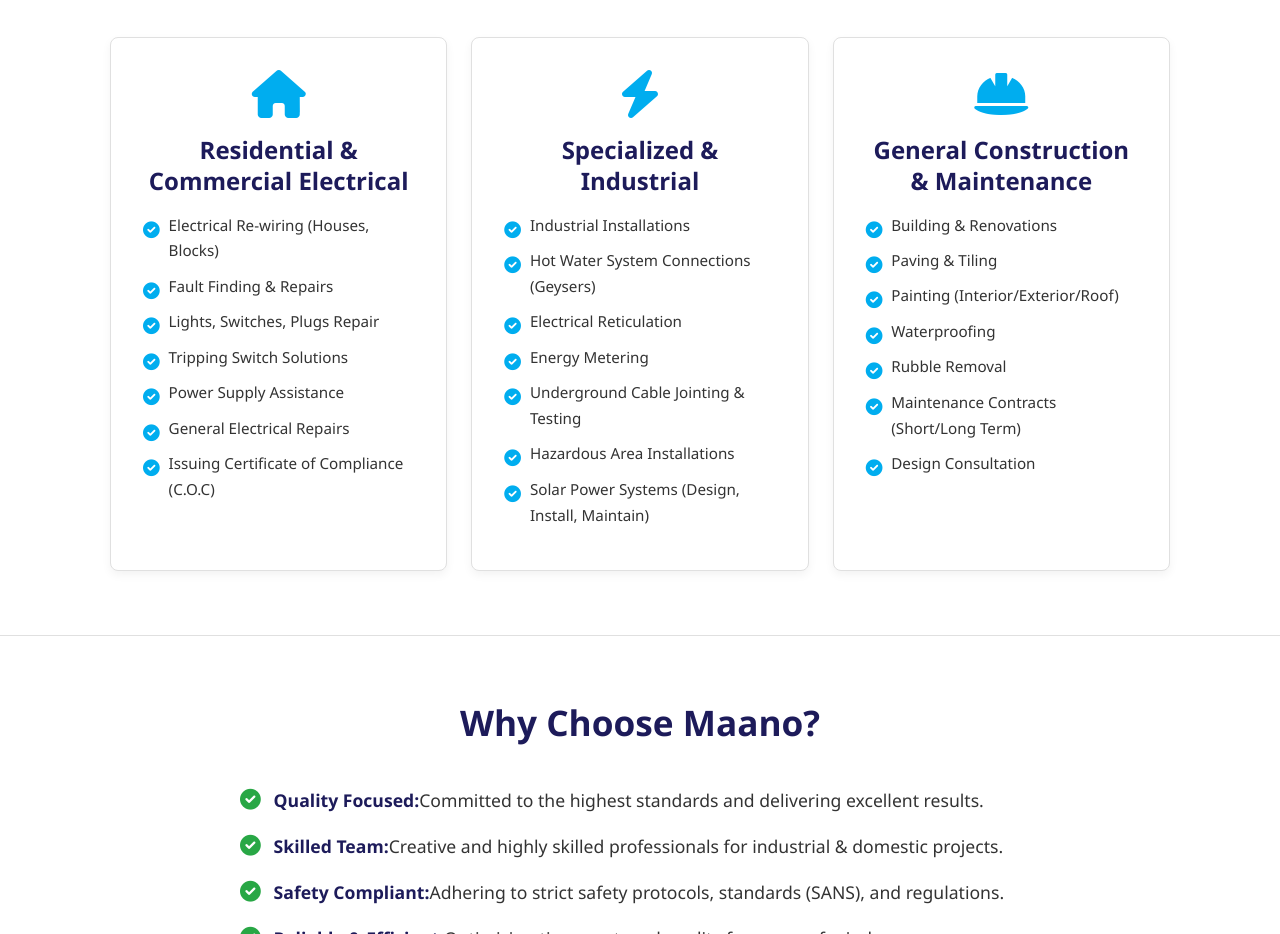
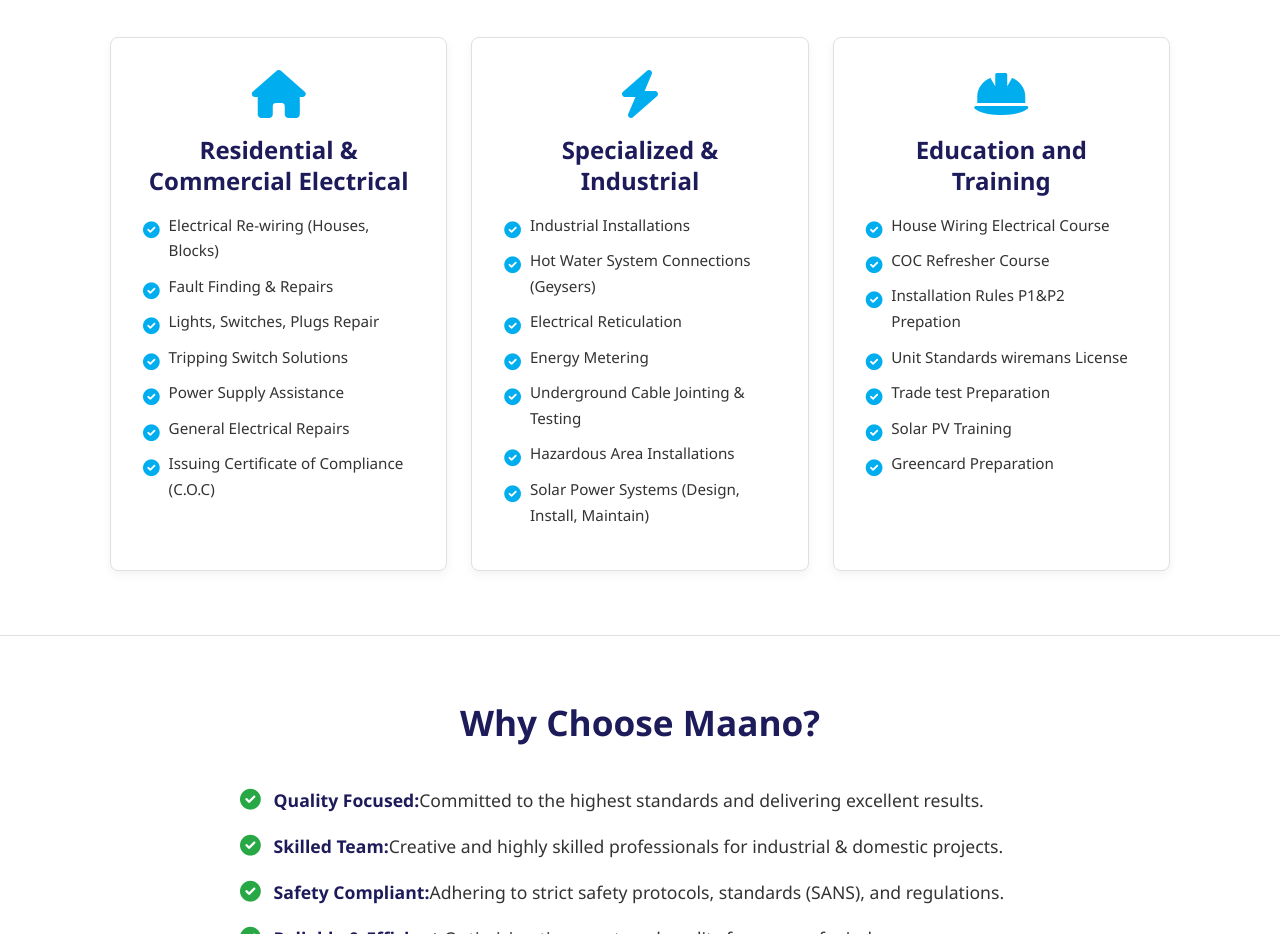
Before and after one commit to Maanoelectrical/Maano_Electrical, a plain HTML site: page index.html in a window 1280 px wide. Shown: the part 1420-2354 px from the top of the page. Drawn offline with Linux system fonts and the light colour scheme.

Commit message:
Update index.html

```diff
--- a/index.html
+++ b/index.html
@@ -96,15 +96,15 @@
                  <!-- Service Card 3: Construction & Maintenance -->
                 <div class="service-card">
                      <i class="fas fa-hard-hat fa-3x service-icon"></i> <!-- Changed Icon -->
-                    <h3>General Construction & Maintenance</h3>
+                    <h3>Education and Training</h3>
                      <ul>
-                         <li>Building & Renovations</li>
-                         <li>Paving & Tiling</li>
-                         <li>Painting (Interior/Exterior/Roof)</li>
-                         <li>Waterproofing</li>
-                         <li>Rubble Removal</li>
-                         <li>Maintenance Contracts (Short/Long Term)</li>
-                         <li>Design Consultation</li>
+                         <li>House Wiring Electrical Course</li>
+                         <li>COC Refresher Course</li>
+                         <li>Installation Rules P1&P2 Prepation</li>
+                         <li>Unit Standards wiremans License</li>
+                         <li>Trade test Preparation</li>
+                         <li>Solar PV Training</li>
+                         <li>Greencard Preparation</li>
                      </ul>
                 </div>
             </div>
```
